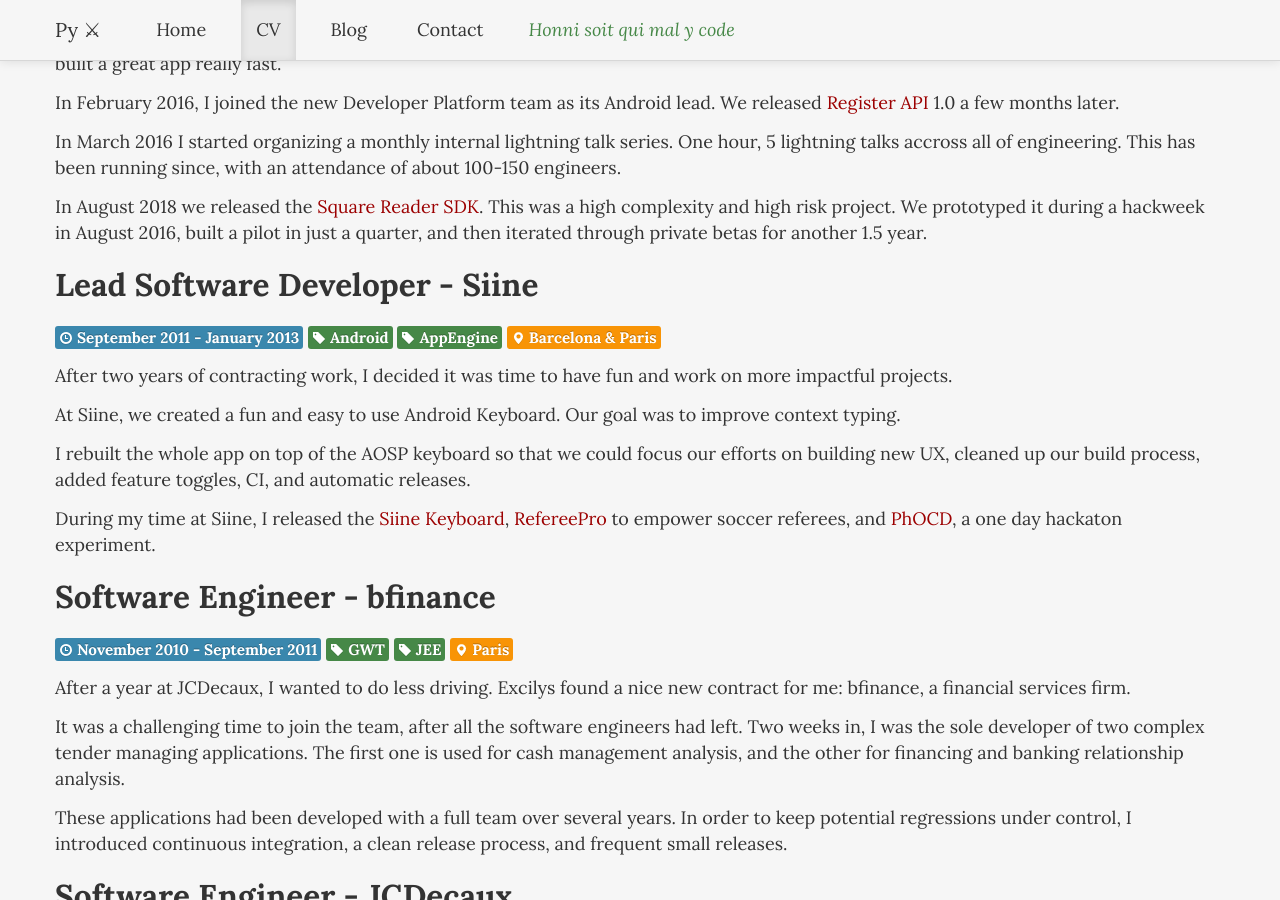
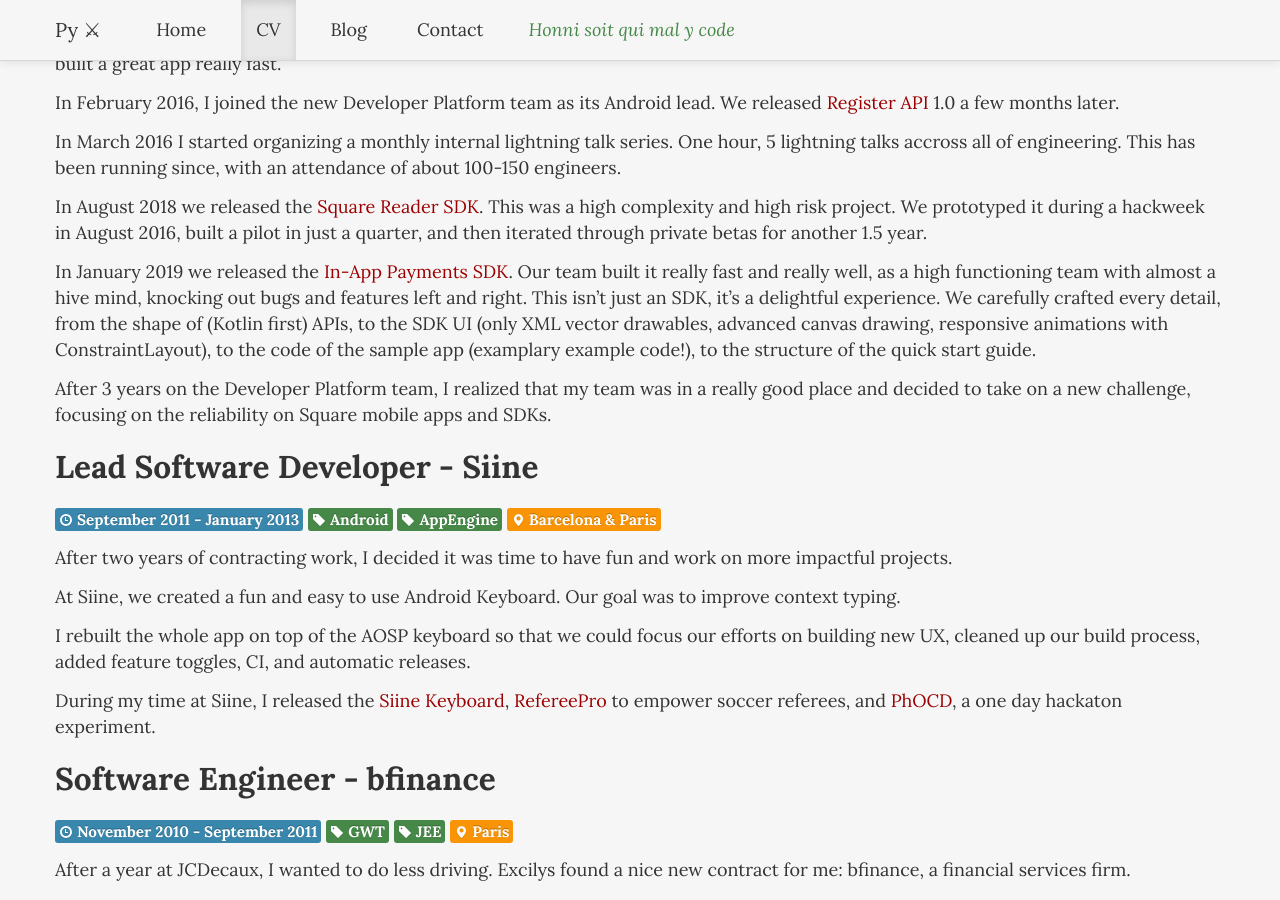
Before and after one commit to pyricau/pyricau.github.com, a Jekyll site: the page built from cv.markdown, in a window 1280 px wide and 900 px high, scrolled down 4664 px. Built offline with Jekyll 4.4.1, drawn with Linux system fonts in a browser that asks for light colours.

Commit message:
Update cv.markdown

```diff
--- a/cv.markdown
+++ b/cv.markdown
@@ -154,6 +154,10 @@
 In March 2016 I started organizing a monthly internal lightning talk series. One hour, 5 lightning talks accross all of engineering. This has been running since, with an attendance of about 100-150 engineers.
 
 In August 2018 we released the [Square Reader SDK](https://squareup.com/us/en/developers/reader-sdk). This was a high complexity and high risk project. We prototyped it during a hackweek in August 2016, built a pilot in just a quarter, and then iterated through private betas for another 1.5 year.
+
+In January 2019 we released the [In-App Payments SDK](https://squareup.com/us/en/developers/in-app-payments). Our team built it really fast and really well, as a high functioning team with almost a hive mind, knocking out bugs and features left and right. This isn't just an SDK, it's a delightful experience. We carefully crafted every detail, from the shape of (Kotlin first) APIs, to the SDK UI (only XML vector drawables, advanced canvas drawing, responsive animations with ConstraintLayout), to the code of the sample app (examplary example code!), to the structure of the quick start guide.
+
+After 3 years on the Developer Platform team, I realized that my team was in a really good place and decided to take on a new challenge, focusing on the reliability on Square mobile apps and SDKs.
 
 ### Lead Software Developer - Siine
 
```
